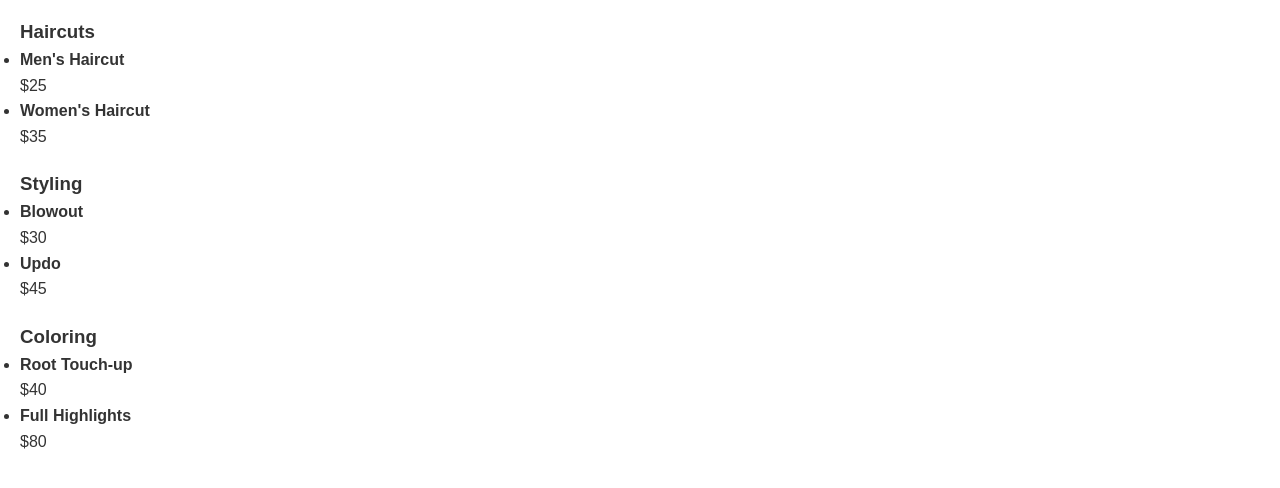
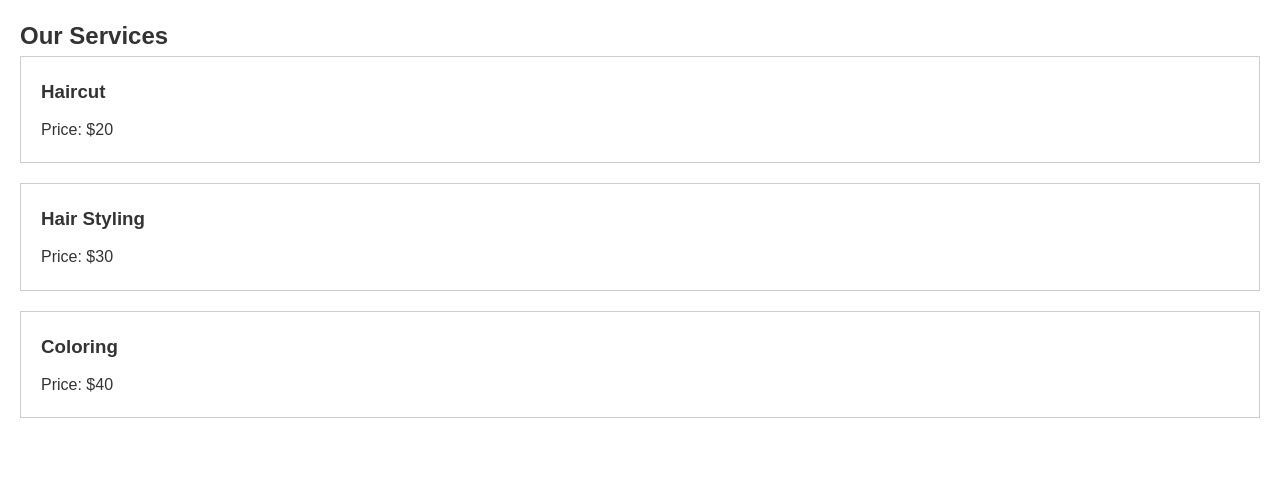
Before and after one commit to itumeles1/Hair-Clinic, a plain HTML site: page Services.html in a window 1280 px wide. Shown: the part 158-646 px from the top of the page. Drawn offline with Linux system fonts and the light colour scheme.

Commit message:
Update Services.html

```diff
--- a/Services.html
+++ b/Services.html
@@ -22,44 +22,21 @@
 
   <main>
     <h2>Pricing</h2>
-    <section>
-      <h3>Haircuts</h3>
-      <ul>
-        <li>
-          <h4>Men's Haircut</h4>
-          <p>$25</p>
-        </li>
-        <li>
-          <h4>Women's Haircut</h4>
-          <p>$35</p>
-        </li>
-      </ul>
+    <section id="services">
+        <h2>Our Services</h2>
+        <div class="service">
+            <h3>Haircut</h3>
+            <p>Price: $20</p>
+        </div>
+        <div class="service">
+            <h3>Hair Styling</h3>
+            <p>Price: $30</p>
+        </div>
+        <div class="service">
+            <h3>Coloring</h3>
+            <p>Price: $40</p>
+        </div>
     </section>
-    <section>
-      <h3>Styling</h3>
-      <ul>
-        <li>
-          <h4>Blowout</h4>
-          <p>$30</p>
-        </li>
-        <li>
-          <h4>Updo</h4>
-          <p>$45</p>
-        </li>
-      </ul>
-    </section>
-    <section>
-      <h3>Coloring</h3>
-      <ul>
-        <li>
-          <h4>Root Touch-up</h4>
-          <p>$40</p>
-        </li>
-        <li>
-          <h4>Full Highlights</h4>
-          <p>$80</p>
-        </li>
-      </ul>
     </section>
     <section>
       <h3
```
